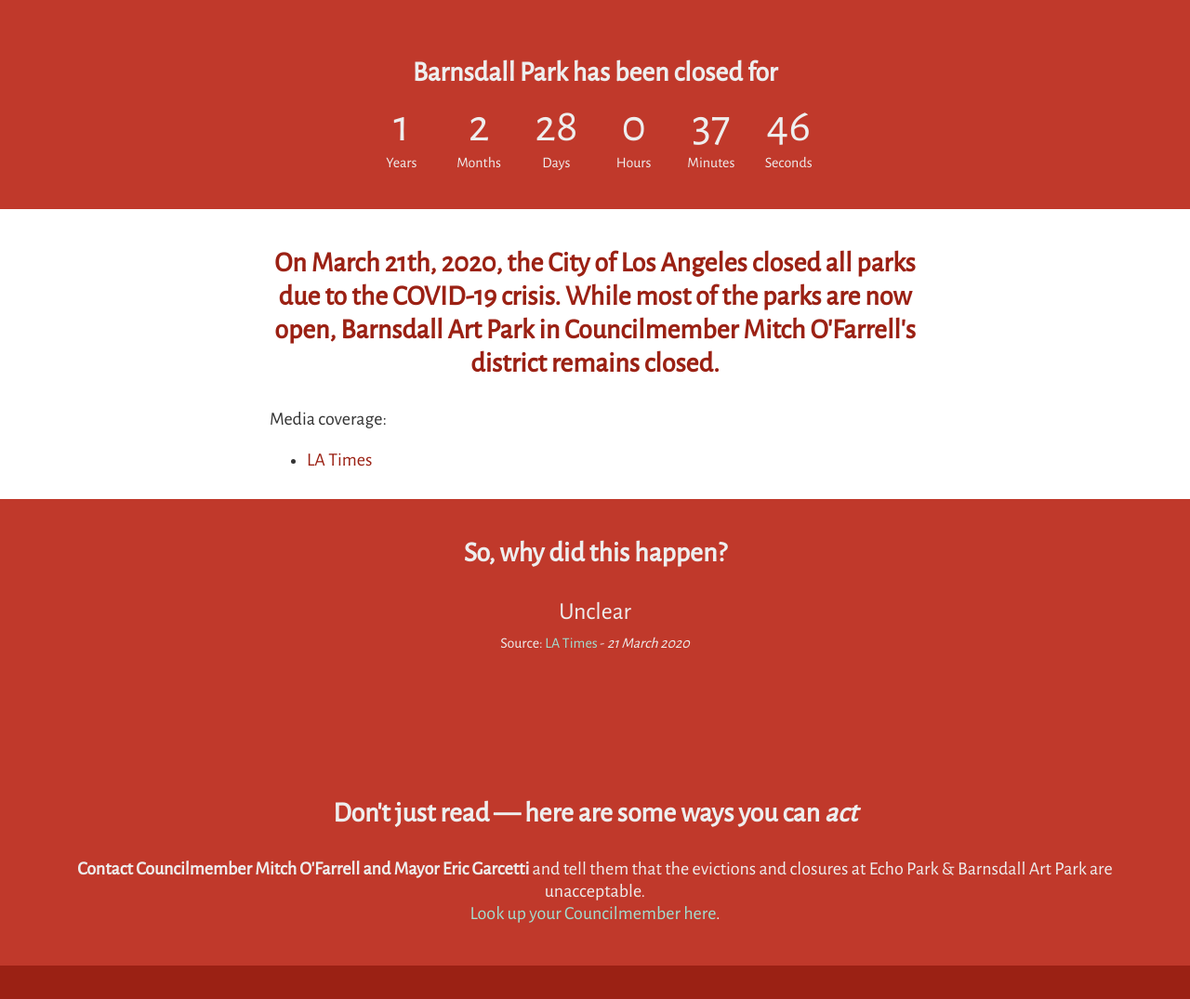
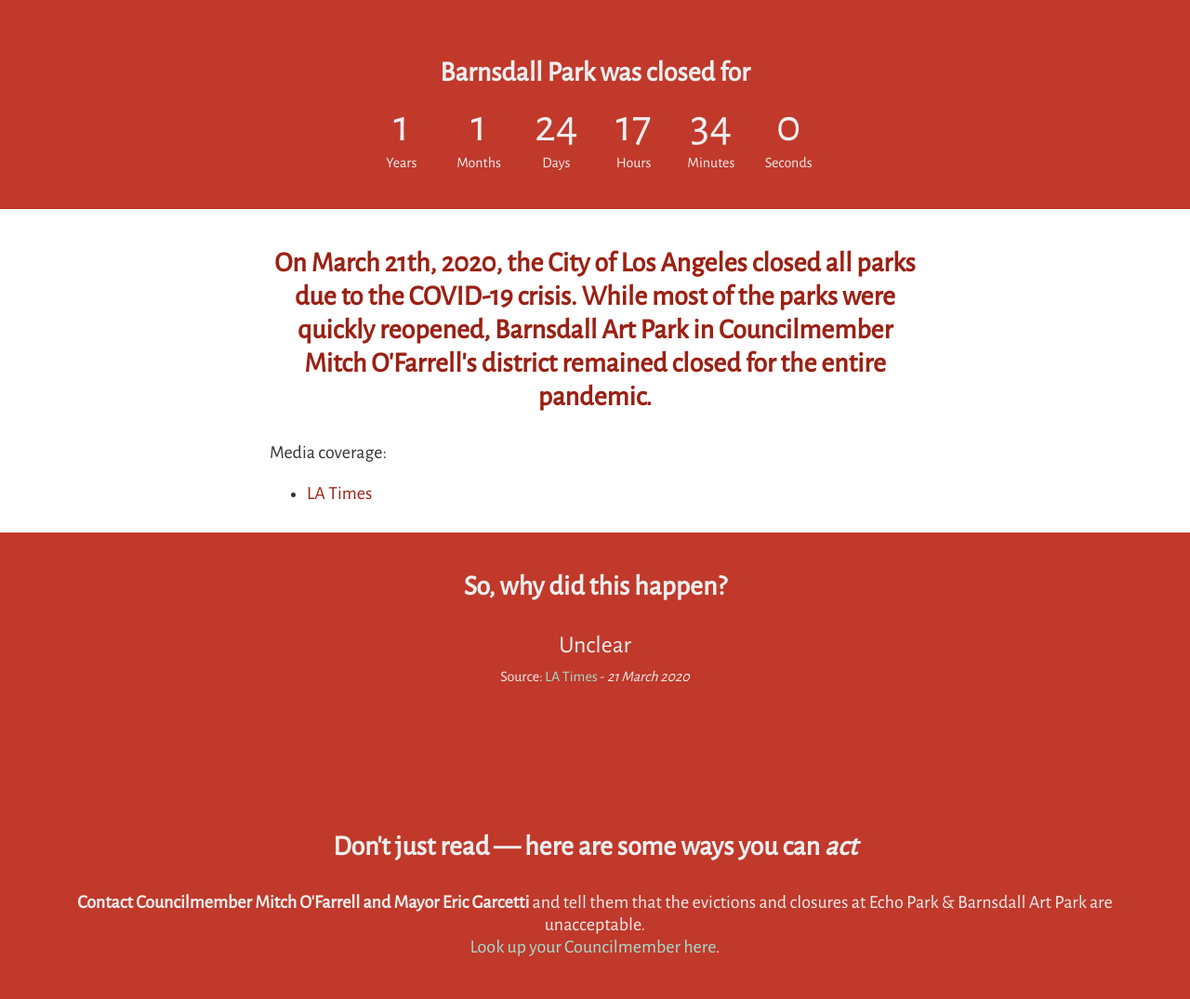
Before and after one commit to hunterowens/barnsdall-park-closed, a Jekyll site: the page built from index.html, in a window 1280 px wide. Shown: the whole page at 93% size. Built offline with Jekyll 4.4.1, drawn with Linux system fonts in a browser that asks for light colours; before the commit the page ends 1039 px from its top, so only the background shows below that.

Commit message:
update for closure length

```diff
--- a/index.html
+++ b/index.html
@@ -3,7 +3,7 @@ layout: default
 ---
 
 <div class="header">
-    <p class="h2 no-pad-bottom">Barnsdall Park has been closed for</p>
+    <p class="h2 no-pad-bottom">Barnsdall Park was closed for</p>
     <div id="clock">
         <div>
             <span id="years"></span>
@@ -35,7 +35,8 @@ layout: default
 <div class='message-wrapper'>
     <div class='message'>
 
-        <p class="h2 center">On March 21th, 2020, the City of Los Angeles closed all parks due to the COVID-19 crisis. While most of the parks are now open, Barnsdall Art Park in Councilmember Mitch O'Farrell's district remains closed. </p>
+        <p class="h2 center">On March 21th, 2020, the City of Los Angeles closed all parks due to the COVID-19 crisis. While most of the parks were quickly reopened, Barnsdall Art Park in Councilmember Mitch O'Farrell's district remained closed for the entire pandemic. </p>
+
 
         <p>Media coverage:</p>
 
--- a/js/app.js
+++ b/js/app.js
@@ -12,6 +12,8 @@ $(function() {
     // start counting July 1, 2015 12am
     var start_date =    moment("2020-03-20T23:00:00.000Z");
 
+    // budget passed on July 6, 2017 4:34pm
+    var end_date   =    moment("2021-05-15T16:34:00.000Z")
     updateClock();
 
     setInterval(function(){
@@ -19,7 +21,7 @@ $(function() {
     }, 1000);
 
     function updateClock(){
-        clock = moment(moment().diff(start_date));
+        clock = moment(end_date.diff(start_date));
         // console.log(clock)
         $("#years").html(clock.get('year') - 1970);
         $("#months").html(clock.get('month'));
```
